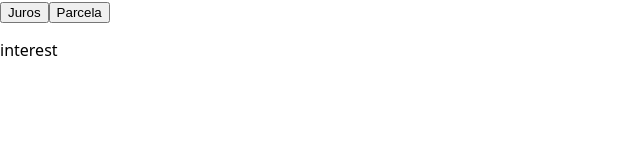
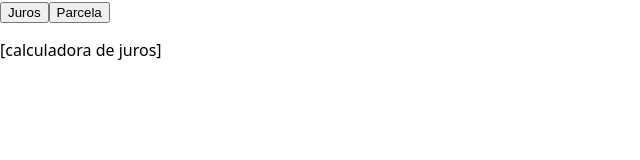
Before and after one commit to diogocampos/juros, a React (Create React App) app: page / in a window 1280 px wide. Shown: the top 160 px of the page, without its empty margins (0-640 px from the left). Built offline with nearby package versions, Linux system fonts and the light colour scheme.

Commit message:
Switch calculator component when the mode changes

```diff
--- a/src/components/App.js
+++ b/src/components/App.js
@@ -1,17 +1,26 @@
 import React from 'react'
 import { connect } from 'react-redux'
 
+import { InstallmentCalculator, InterestCalculator } from './Calculator'
+import { INSTALLMENT_MODE, INTEREST_MODE } from '../constants'
 import { actions } from '../state'
+
+const calculators = {
+  [INSTALLMENT_MODE]: InstallmentCalculator,
+  [INTEREST_MODE]: InterestCalculator,
+}
 
 function App(props) {
   const { mode, switchToInstallmentMode, switchToInterestMode } = props
+  const Calculator = calculators[mode]
+
   return (
     <div className="App">
       <nav>
         <button onClick={switchToInterestMode}>Juros</button>
         <button onClick={switchToInstallmentMode}>Parcela</button>
       </nav>
-      <p>{mode}</p>
+      <Calculator />
     </div>
   )
 }
```
